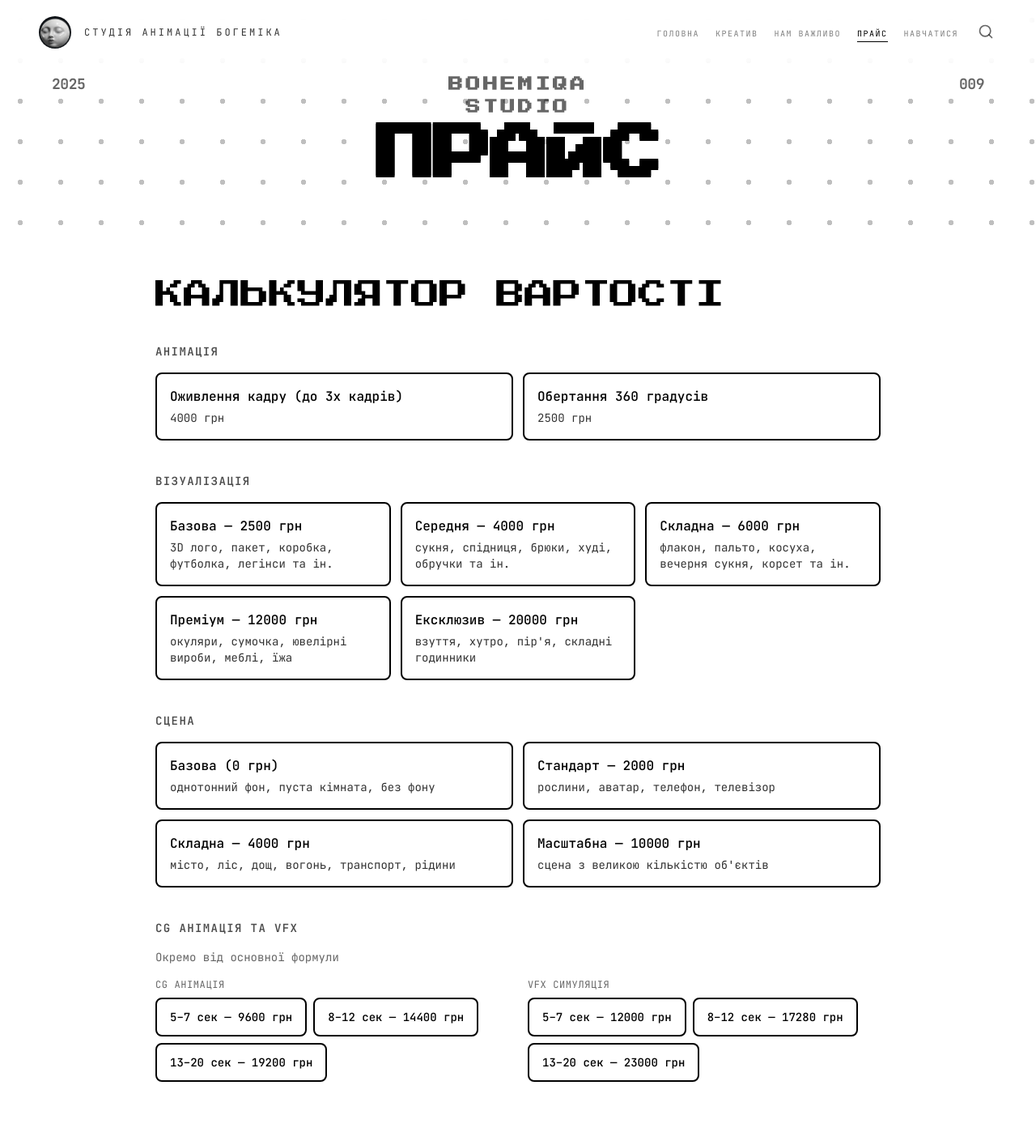
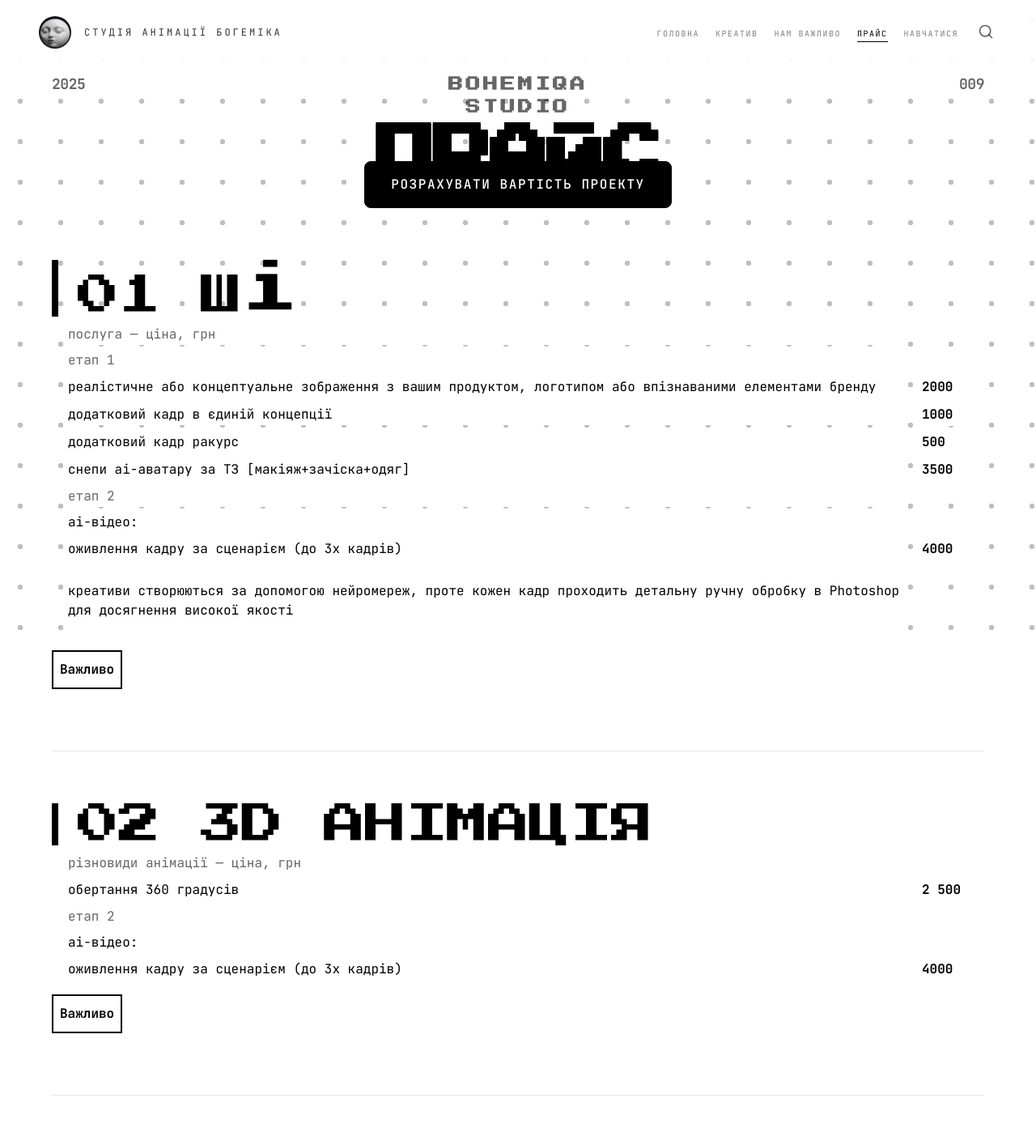
Before and after one commit to ElizavetaDX/Bohemia.com, a Next.js app: page /price in a window 1280 px wide. Shown: the top 1414 px of the page at 81% size. Built offline with nearby package versions, Linux system fonts and the light colour scheme; a web font is replaced by a local one.

Commit message:
прайс добавление калькулятора

```diff
--- a/src/app/price/page.tsx
+++ b/src/app/price/page.tsx
@@ -282,7 +282,7 @@
       <MobileMenu isOpen={mobileMenuOpen} onClose={() => setMobileMenuOpen(false)} />
 
       {/* Top row + Title: 2025 | BOHEMIQA STUDIO | 009 */}
-      <section id="hero" className="content-above-dots px-4 sm:px-6 md:px-12 pt-2.5 pb-4">
+      <section id="hero" className="content-above-dots px-4 sm:px-6 md:px-12 pt-2.5 pb-[5px] h-[95px]">
         <div className="max-w-6xl mx-auto">
           <div className="grid grid-cols-[1fr_auto_1fr] gap-2 sm:gap-4 text-xs md:text-sm tracking-[0.25em] uppercase mb-1 md:mb-2">
             <div className="text-left w-[40px] tracking-tight text-[10px] sm:text-xs md:text-sm lg:text-base xl:text-lg font-bold text-black/60">2025</div>
--- a/src/components/PriceCalculator.tsx
+++ b/src/components/PriceCalculator.tsx
@@ -1,6 +1,6 @@
 'use client'
 
-import React, { useState, useMemo } from 'react'
+import React, { useState, useMemo, useCallback, useEffect } from 'react'
 
 const ANIMATION_OPTIONS = [
   { id: 'frame_revival', label: 'Оживлення кадру (до 3х кадрів)', price: 4000 },
@@ -22,6 +22,13 @@
   { id: 'large', label: 'Масштабна', price: 10000, items: 'сцена з великою кількістю об\'єктів' },
 ] as const
 
+const STATIC_AI_OPTIONS = [
+  { id: 'realistic_image', label: 'Реалістичне або концептуальне зображення з продуктом/логотипом бренду', price: 2000 },
+  { id: 'extra_frame_concept', label: 'Додатковий кадр в єдиній концепції', price: 1000 },
+  { id: 'extra_frame_angle', label: 'Додатковий кадр (ракурс)', price: 500 },
+  { id: 'ai_avatar_snaps', label: 'Снепи AI-аватару за ТЗ (макіяж + зачіска + одяг)', price: 3500 },
+] as const
+
 const CG_OPTIONS = [
   { id: '5-7', label: '5–7 сек', price: 9600 },
   { id: '8-12', label: '8–12 сек', price: 14400 },
@@ -40,14 +47,47 @@
 type CgId = (typeof CG_OPTIONS)[number]['id'] | ''
 type VfxId = (typeof VFX_OPTIONS)[number]['id'] | ''
 
+const cardBase = 'border border-black rounded-lg p-3 min-h-[44px] flex flex-col justify-center text-left transition-colors cursor-pointer '
+const cardActive = 'bg-black text-white'
+const cardInactive = 'bg-white text-black hover:bg-black/5'
+
 export function PriceCalculator() {
+  const [open, setOpen] = useState(false)
   const [animation, setAnimation] = useState<AnimationId | null>(null)
   const [visualization, setVisualization] = useState<VizId | null>(null)
   const [scene, setScene] = useState<SceneId | null>(null)
+  const [staticAi, setStaticAi] = useState<Set<string>>(new Set())
   const [cg, setCg] = useState<CgId>('')
   const [vfx, setVfx] = useState<VfxId>('')
+  const [name, setName] = useState('')
+  const [telegram, setTelegram] = useState('')
+  const [phone, setPhone] = useState('')
+  const [comment, setComment] = useState('')
   const [sending, setSending] = useState(false)
   const [sent, setSent] = useState(false)
+
+  useEffect(() => {
+    if (open) {
+      document.body.style.overflow = 'hidden'
+      document.documentElement.style.overflow = 'hidden'
+    } else {
+      document.body.style.overflow = ''
+      document.documentElement.style.overflow = ''
+    }
+    return () => {
+      document.body.style.overflow = ''
+      document.documentElement.style.overflow = ''
+    }
+  }, [open])
+
+  const toggleStaticAi = useCallback((id: string) => {
+    setStaticAi((prev) => {
+      const next = new Set(prev)
+      if (next.has(id)) next.delete(id)
+      else next.add(id)
+      return next
+    })
+  }, [])
 
   const mainTotal = useMemo(() => {
     const a = animation ? ANIMATION_OPTIONS.find((o) => o.id === animation)?.price ?? 0 : 0
@@ -56,23 +96,37 @@
     return a + v + s
   }, [animation, visualization, scene])
 
+  const staticAiTotal = useMemo(
+    () => STATIC_AI_OPTIONS.filter((o) => staticAi.has(o.id)).reduce((sum, o) => sum + o.price, 0),
+    [staticAi]
+  )
   const cgPrice = useMemo(() => (cg ? CG_OPTIONS.find((o) => o.id === cg)?.price ?? 0 : 0), [cg])
   const vfxPrice = useMemo(() => (vfx ? VFX_OPTIONS.find((o) => o.id === vfx)?.price ?? 0 : 0), [vfx])
-  const total = mainTotal + cgPrice + vfxPrice
+  const total = mainTotal + staticAiTotal + cgPrice + vfxPrice
 
-  const buildMessage = () => {
-    const lines: string[] = ['<b>Розрахунок вартості</b>', '']
+  const buildMessage = useCallback(() => {
+    const lines: string[] = [
+      '👤 <b>Дані клієнта:</b>',
+      '',
+      `Ім'я: ${name.trim()}`,
+      `Telegram: @${telegram.trim().replace(/^@/, '')}`,
+      `Номер телефону: ${phone.trim() ? phone.trim() : 'не вказано'}`,
+      `Коментар: ${comment.trim() ? comment.trim() : 'не вказано'}`,
+      '',
+      '📊 <b>Основні послуги (Анімація / Візуалізація):</b>',
+      '',
+    ]
     if (animation) {
       const o = ANIMATION_OPTIONS.find((x) => x.id === animation)!
       lines.push(`Анімація: ${o.label} — ${o.price} грн`)
     }
     if (visualization) {
       const t = VISUALIZATION_TIERS.find((x) => x.id === visualization)!
-      lines.push(`Візуалізація: ${t.label} (${t.price} грн) — ${t.items}`)
+      lines.push(`Візуалізація: ${t.label} — ${t.price} грн`)
     }
     if (scene) {
       const o = SCENE_OPTIONS.find((x) => x.id === scene)!
-      lines.push(`Сцена: ${o.label} (${o.price} грн) — ${o.items}`)
+      lines.push(`Сцена: ${o.label} — ${o.price} грн`)
     }
     if (cg) {
       const o = CG_OPTIONS.find((x) => x.id === cg)!
@@ -82,12 +136,20 @@
       const o = VFX_OPTIONS.find((x) => x.id === vfx)!
       lines.push(`VFX симуляція: ${o.label} — ${o.price} грн`)
     }
-    lines.push('', `<b>Разом: ${total} грн</b>`)
+    if (staticAi.size > 0) {
+      lines.push('', '📸 <b>Static & AI:</b>', '')
+      STATIC_AI_OPTIONS.filter((o) => staticAi.has(o.id)).forEach((o) => {
+        lines.push(`${o.label} — ${o.price} грн`)
+      })
+    }
+    lines.push('', `<b>РАЗОМ: ${total} грн</b>`)
     return lines.join('\n')
-  }
+  }, [name, telegram, phone, comment, animation, visualization, scene, cg, vfx, staticAi, total])
+
+  const canSend = total > 0 && name.trim().length > 0 && telegram.trim().replace(/^@/, '').length > 0
 
   const handleSend = async () => {
-    if (total === 0) return
+    if (!canSend) return
     setSending(true)
     setSent(false)
     try {
@@ -96,27 +158,73 @@
         headers: { 'Content-Type': 'application/json' },
         body: JSON.stringify({ text: buildMessage() }),
       })
-      if (res.ok) setSent(true)
+      if (res.ok) {
+        setSent(true)
+        setTimeout(() => {
+          setOpen(false)
+          document.body.style.overflow = ''
+          document.documentElement.style.overflow = ''
+        }, 1500)
+      }
     } finally {
       setSending(false)
     }
   }
 
-  const cardBase = 'border-2 border-black rounded-lg p-4 min-h-[48px] flex flex-col justify-center text-left transition-colors cursor-pointer '
-  const cardActive = 'bg-black text-white'
-  const cardInactive = 'bg-white text-black hover:bg-black/5'
+  const handleClose = useCallback(() => {
+    setOpen(false)
+    document.body.style.overflow = ''
+    document.documentElement.style.overflow = ''
+  }, [])
 
   return (
-    <section id="calculator" className="content-above-dots px-4 sm:px-6 md:px-12 py-12 md:py-16 bg-white">
-      <div className="max-w-4xl mx-auto">
-        <h2 className="font-press-start text-2xl sm:text-3xl md:text-4xl tracking-tight uppercase mb-8 md:mb-10 text-black">
+    <>
+      <section id="calculator" className="content-above-dots px-4 sm:px-6 md:px-12 py-4 md:py-6">
+        <div className="max-w-6xl mx-auto flex justify-center">
+          <button
+            type="button"
+            onClick={() => setOpen(true)}
+            className="min-h-[52px] px-8 py-4 bg-black text-white font-medium uppercase tracking-widest rounded-lg border border-black transition-colors hover:bg-black/90 focus:outline-none focus:ring-2 focus:ring-black/30"
+          >
+            Розрахувати вартість проекту
+          </button>
+        </div>
+      </section>
+
+      {open && (
+        <div
+          className="fixed inset-0 z-[100] flex items-center justify-center p-0 md:p-4 bg-black/20 md:bg-black/30"
+          onClick={handleClose}
+          role="dialog"
+          aria-modal="true"
+          aria-labelledby="calc-modal-title"
+        >
+          <div
+            className="w-full h-full md:h-auto md:max-h-[90vh] md:max-w-2xl bg-white border border-black md:rounded-lg shadow-xl flex flex-col overflow-hidden overscroll-contain"
+            onClick={(e) => e.stopPropagation()}
+          >
+            <div className="flex items-center justify-between flex-shrink-0 border-b border-black px-4 py-3">
+              <h2 id="calc-modal-title" className="font-press-start text-lg uppercase tracking-tight text-black">
                 Калькулятор вартості
               </h2>
+              <button
+                type="button"
+                onClick={handleClose}
+                className="p-2 -m-2 text-black hover:bg-black/5 rounded focus:outline-none focus:ring-2 focus:ring-black/20"
+                aria-label="Закрити"
+              >
+                <svg xmlns="http://www.w3.org/2000/svg" width="24" height="24" viewBox="0 0 24 24" fill="none" stroke="currentColor" strokeWidth="2" strokeLinecap="round" strokeLinejoin="round">
+                  <line x1="18" y1="6" x2="6" y2="18" />
+                  <line x1="6" y1="6" x2="18" y2="18" />
+                </svg>
+              </button>
+            </div>
 
+            <div className="flex-1 overflow-y-auto overscroll-contain px-4 py-6 space-y-8">
               {/* Анімація */}
-        <div className="mb-10">
-          <h3 className="text-sm font-semibold uppercase tracking-widest text-black/70 mb-4">Анімація</h3>
-          <div className="grid grid-cols-1 sm:grid-cols-2 gap-3">
+              <div>
+                <h3 className="text-xs font-semibold uppercase tracking-widest text-black/60 mb-3">Анімація</h3>
+                <div className="grid grid-cols-1 sm:grid-cols-2 gap-2">
                   {ANIMATION_OPTIONS.map((opt) => (
                     <button
                       key={opt.id}
@@ -124,17 +232,17 @@
                       onClick={() => setAnimation(opt.id)}
                       className={`${cardBase} ${animation === opt.id ? cardActive : cardInactive}`}
                     >
-                <span className="font-medium">{opt.label}</span>
-                <span className="text-sm opacity-80 mt-1">{opt.price} грн</span>
+                      <span className="font-medium text-sm">{opt.label}</span>
+                      <span className="text-xs opacity-80 mt-0.5">{opt.price} грн</span>
                     </button>
                   ))}
                 </div>
               </div>
 
               {/* Візуалізація */}
-        <div className="mb-10">
-          <h3 className="text-sm font-semibold uppercase tracking-widest text-black/70 mb-4">Візуалізація</h3>
-          <div className="grid grid-cols-1 sm:grid-cols-2 lg:grid-cols-3 gap-3">
+              <div>
+                <h3 className="text-xs font-semibold uppercase tracking-widest text-black/60 mb-3">Візуалізація</h3>
+                <div className="grid grid-cols-1 sm:grid-cols-2 gap-2">
                   {VISUALIZATION_TIERS.map((tier) => (
                     <button
                       key={tier.id}
@@ -142,17 +250,17 @@
                       onClick={() => setVisualization(tier.id)}
                       className={`${cardBase} ${visualization === tier.id ? cardActive : cardInactive}`}
                     >
-                <span className="font-medium">{tier.label} — {tier.price} грн</span>
-                <span className="text-sm opacity-80 mt-1 line-clamp-2">{tier.items}</span>
+                      <span className="font-medium text-sm">{tier.label} — {tier.price} грн</span>
+                      <span className="text-xs opacity-80 mt-0.5 line-clamp-2">{tier.items}</span>
                     </button>
                   ))}
                 </div>
               </div>
 
               {/* Сцена */}
-        <div className="mb-10">
-          <h3 className="text-sm font-semibold uppercase tracking-widest text-black/70 mb-4">Сцена</h3>
-          <div className="grid grid-cols-1 sm:grid-cols-2 gap-3">
+              <div>
+                <h3 className="text-xs font-semibold uppercase tracking-widest text-black/60 mb-3">Сцена</h3>
+                <div className="grid grid-cols-1 sm:grid-cols-2 gap-2">
                   {SCENE_OPTIONS.map((opt) => (
                     <button
                       key={opt.id}
@@ -160,44 +268,61 @@
                       onClick={() => setScene(opt.id)}
                       className={`${cardBase} ${scene === opt.id ? cardActive : cardInactive}`}
                     >
-                <span className="font-medium">{opt.label} {opt.price > 0 ? `— ${opt.price} грн` : '(0 грн)'}</span>
-                <span className="text-sm opacity-80 mt-1 line-clamp-2">{opt.items}</span>
+                      <span className="font-medium text-sm">{opt.label} {opt.price > 0 ? `— ${opt.price} грн` : '(0 грн)'}</span>
+                      <span className="text-xs opacity-80 mt-0.5 line-clamp-2">{opt.items}</span>
                     </button>
                   ))}
                 </div>
               </div>
 
-        {/* CG анімація та VFX */}
-        <div className="mb-12 md:mb-16">
-          <h3 className="text-sm font-semibold uppercase tracking-widest text-black/70 mb-4">CG анімація та VFX</h3>
-          <p className="text-sm text-black/60 mb-4">Окремо від основної формули</p>
-          <div className="grid grid-cols-1 md:grid-cols-2 gap-6">
+              {/* Static & AI */}
               <div>
-              <p className="text-xs uppercase tracking-wider text-black/60 mb-2">CG анімація</p>
-              <div className="flex flex-wrap gap-2">
+                <h3 className="text-xs font-semibold uppercase tracking-widest text-black/60 mb-3">Static & AI</h3>
+                <div className="space-y-2">
+                  {STATIC_AI_OPTIONS.map((opt) => (
+                    <button
+                      key={opt.id}
+                      type="button"
+                      onClick={() => toggleStaticAi(opt.id)}
+                      className={`w-full ${cardBase} ${staticAi.has(opt.id) ? cardActive : cardInactive}`}
+                    >
+                      <span className="font-medium text-sm">{opt.label}</span>
+                      <span className="text-xs opacity-80 mt-0.5">{opt.price} грн</span>
+                    </button>
+                  ))}
+                </div>
+              </div>
+
+              {/* CG та VFX */}
+              <div>
+                <h3 className="text-xs font-semibold uppercase tracking-widest text-black/60 mb-3">CG анімація та VFX</h3>
+                <div className="grid grid-cols-1 sm:grid-cols-2 gap-4">
+                  <div>
+                    <p className="text-xs text-black/50 mb-1">CG анімація</p>
+                    <div className="flex flex-wrap gap-1">
                       {CG_OPTIONS.map((opt) => (
                         <button
                           key={opt.id}
                           type="button"
                           onClick={() => setCg(cg === opt.id ? '' : opt.id)}
-                    className={`min-h-[48px] px-4 rounded-lg border-2 border-black text-sm font-medium transition-colors ${cg === opt.id ? cardActive : cardInactive}`}
+                          className={`min-h-[40px] px-3 rounded border border-black text-xs font-medium transition-colors ${cg === opt.id ? cardActive : cardInactive}`}
                         >
-                    {opt.label} — {opt.price} грн
+                          {opt.label} — {opt.price}
                         </button>
                       ))}
                     </div>
                   </div>
                   <div>
-              <p className="text-xs uppercase tracking-wider text-black/60 mb-2">VFX симуляція</p>
-              <div className="flex flex-wrap gap-2">
+                    <p className="text-xs text-black/50 mb-1">VFX симуляція</p>
+                    <div className="flex flex-wrap gap-1">
                       {VFX_OPTIONS.map((opt) => (
                         <button
                           key={opt.id}
                           type="button"
                           onClick={() => setVfx(vfx === opt.id ? '' : opt.id)}
-                    className={`min-h-[48px] px-4 rounded-lg border-2 border-black text-sm font-medium transition-colors ${vfx === opt.id ? cardActive : cardInactive}`}
+                          className={`min-h-[40px] px-3 rounded border border-black text-xs font-medium transition-colors ${vfx === opt.id ? cardActive : cardInactive}`}
                         >
-                    {opt.label} — {opt.price} грн
+                          {opt.label} — {opt.price}
                         </button>
                       ))}
                     </div>
@@ -205,23 +330,77 @@
                 </div>
               </div>
 
-        {/* Итог + кнопка — живой счётчик и липкий блок на мобайле */}
-        <div className="sticky bottom-0 left-0 right-0 z-40 md:static bg-white border-t border-black/10 md:border-0 pt-4 pb-6 md:pb-0 -mx-4 px-4 sm:-mx-6 sm:px-6 md:mx-0 md:px-0 shadow-[0_-4px_20px_rgba(0,0,0,0.06)] md:shadow-none">
-          <div className="max-w-4xl mx-auto flex flex-col sm:flex-row items-stretch sm:items-center justify-between gap-4">
-            <p className="text-2xl md:text-3xl font-bold text-black tabular-nums">
+              {/* Контактні дані */}
+              <div className="space-y-4">
+                <h3 className="text-xs font-semibold uppercase tracking-widest text-black/60">Контактні дані</h3>
+                <div className="grid grid-cols-1 sm:grid-cols-2 gap-3">
+                  <div>
+                    <label htmlFor="calc-name" className="block text-xs font-medium text-black mb-1">Ім&apos;я <span className="text-black/50">(обов&apos;язково)</span></label>
+                    <input
+                      id="calc-name"
+                      type="text"
+                      value={name}
+                      onChange={(e) => setName(e.target.value)}
+                      placeholder="Введіть ваше ім'я"
+                      className="w-full min-h-[44px] px-3 rounded border border-black bg-white text-black text-sm placeholder:text-black/40 focus:outline-none focus:ring-1 focus:ring-black"
+                    />
+                  </div>
+                  <div>
+                    <label htmlFor="calc-telegram" className="block text-xs font-medium text-black mb-1">Telegram <span className="text-black/50">(обов&apos;язково)</span></label>
+                    <input
+                      id="calc-telegram"
+                      type="text"
+                      value={telegram}
+                      onChange={(e) => setTelegram(e.target.value.replace(/[^@a-zA-Z0-9_]/g, ''))}
+                      placeholder="@username"
+                      className="w-full min-h-[44px] px-3 rounded border border-black bg-white text-black text-sm placeholder:text-black/40 focus:outline-none focus:ring-1 focus:ring-black"
+                    />
+                  </div>
+                  <div className="sm:col-span-2">
+                    <label htmlFor="calc-phone" className="block text-xs font-medium text-black mb-1">Номер телефону <span className="text-black/50">(необов&apos;язково)</span></label>
+                    <input
+                      id="calc-phone"
+                      type="tel"
+                      value={phone}
+                      onChange={(e) => setPhone(e.target.value)}
+                      placeholder="+38 (0__) ___-__-__"
+                      className="w-full min-h-[44px] px-3 rounded border border-black bg-white text-black text-sm placeholder:text-black/40 focus:outline-none focus:ring-1 focus:ring-black"
+                    />
+                  </div>
+                  <div className="sm:col-span-2">
+                    <label htmlFor="calc-comment" className="block text-xs font-medium text-black mb-1">Коментар <span className="text-black/50">(необов&apos;язково)</span></label>
+                    <textarea
+                      id="calc-comment"
+                      value={comment}
+                      onChange={(e) => setComment(e.target.value)}
+                      placeholder="Додаткова інформація до замовлення"
+                      rows={2}
+                      className="w-full min-h-[72px] px-3 py-2 rounded border border-black bg-white text-black text-sm placeholder:text-black/40 focus:outline-none focus:ring-1 focus:ring-black resize-y"
+                    />
+                  </div>
+                </div>
+              </div>
+            </div>
+
+            {/* Фіксований блок з сумою та кнопкою */}
+            <div className="flex-shrink-0 border-t border-black px-4 py-4 bg-white">
+              <div className="flex flex-col sm:flex-row items-stretch sm:items-center justify-between gap-3">
+                <p className="text-xl font-bold text-black tabular-nums">
                   Разом: <span className="font-press-start">{total.toLocaleString('uk-UA')} грн</span>
                 </p>
                 <button
                   type="button"
                   onClick={handleSend}
-              disabled={total === 0 || sending}
-              className="min-h-[52px] px-8 py-3 bg-black text-white font-medium uppercase tracking-widest rounded-lg transition-colors hover:bg-black/85 disabled:opacity-50 disabled:cursor-not-allowed"
+                  disabled={!canSend || sending}
+                  className="min-h-[48px] px-6 py-3 bg-black text-white text-sm font-medium uppercase tracking-widest rounded-lg border border-black transition-colors hover:bg-black/90 disabled:opacity-50 disabled:cursor-not-allowed"
                 >
-              {sending ? 'Відправка…' : sent ? 'Відправлено' : 'Надіслати розрахунок'}
+                  {sending ? 'Відправка…' : sent ? 'Відправлено' : 'Надіслати'}
                 </button>
               </div>
             </div>
           </div>
-    </section>
+        </div>
+      )}
+    </>
   )
 }
```
Lines whose indentation alone changed are shown as unchanged.
